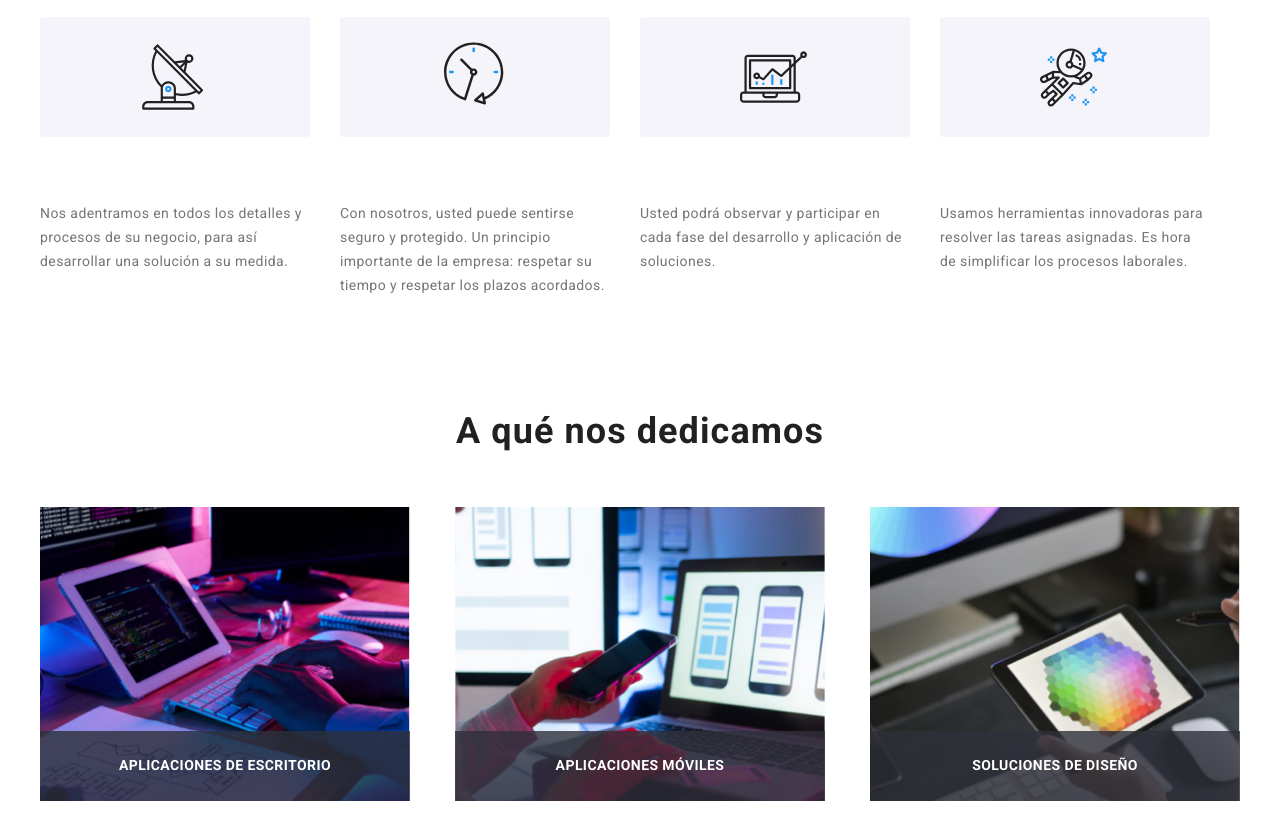
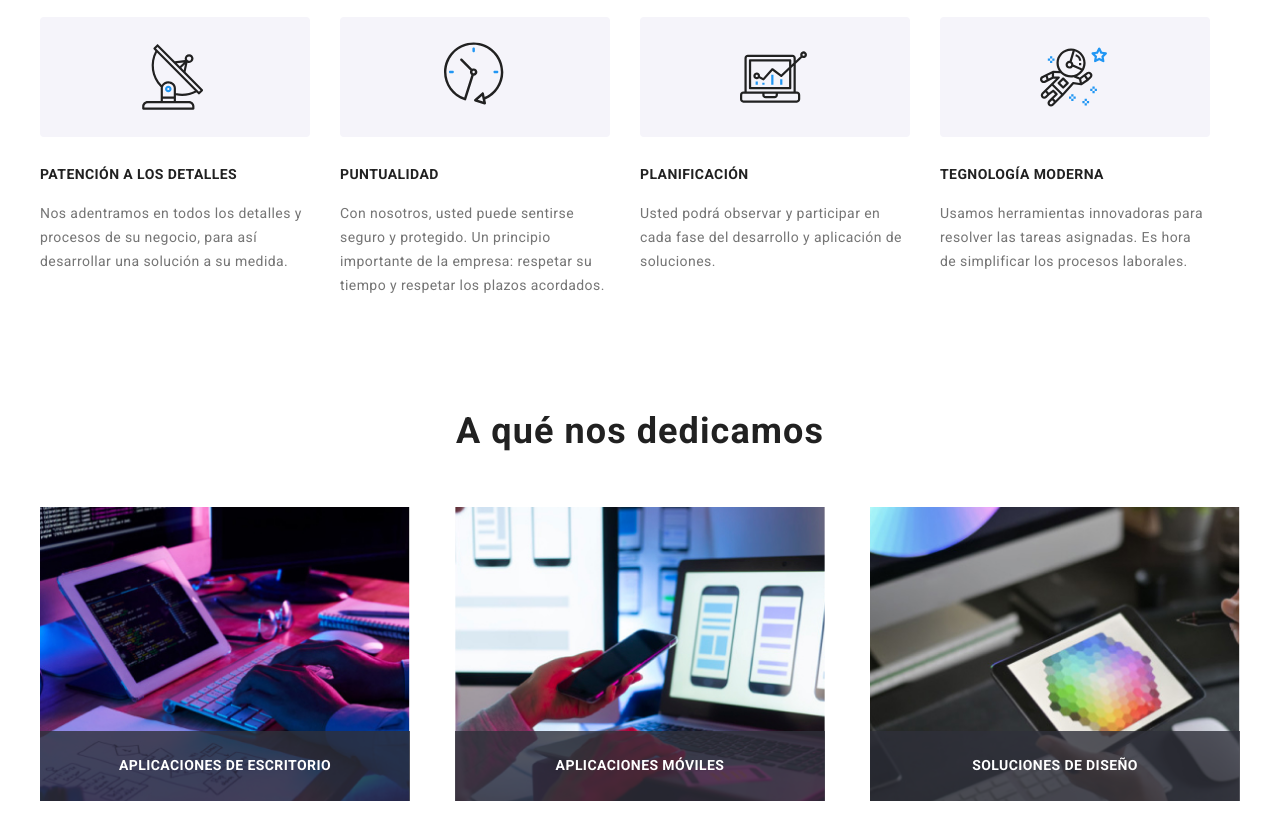
Before and after one commit to GlenJuarez/goit-markup-hw-04, a plain HTML site: page index.html in a window 1280 px wide. Shown: the part 771-1610 px from the top of the page. Drawn offline with Linux system fonts and the light colour scheme.

Commit message:
correccion

```diff
--- a/css/styles.css
+++ b/css/styles.css
@@ -561,6 +561,17 @@ h3{
     color: #FFFFFF;
 }
 
+.icontitle{
+  font-family: 'Roboto';
+    font-style: normal;
+    font-weight: 700;
+    font-size: 14px;
+    line-height: 1.14;
+    letter-spacing: 0.03em;
+    color:     #212121;
+
+}
+
 .foot-icons{
 
   display: inline-flex;
--- a/index.html
+++ b/index.html
@@ -202,7 +202,7 @@
               <use href="#icon-antena"></use>
             </svg>
           </p>
-          <h3>ATENCIÓN A LOS DETALLES</h3>
+          <h3 class="icontitle">PATENCIÓN A LOS DETALLES</h3>
           <h4>Nos adentramos en todos los detalles y procesos de su negocio, para así desarrollar
             una solución a su medida.
           </h4>
@@ -215,7 +215,7 @@
             </svg>
           </p>
 
-          <h3>PUNTUALIDAD</h3>
+          <h3 class="icontitle">PUNTUALIDAD</h3>
           <h4>Con nosotros, usted puede sentirse seguro y protegido.
             Un principio importante de la empresa: respetar su tiempo y respetar los plazos acordados.</h4>
         </article>
@@ -226,7 +226,7 @@
               <use href="#icon-pc"></use>
             </svg>
           </p>
-          <h3>PLANIFICACIÓN</h3>
+          <h3 class="icontitle">PLANIFICACIÓN</h3>
           <h4>Usted podrá observar y participar en cada fase del desarrollo y aplicación de
             soluciones.<h4>
         </article>
@@ -237,7 +237,7 @@
               <use href="#icon-astronauta"></use>
             </svg>
           </p>
-          <h3>TEGNOLOGÍA MODERNA</h3>
+          <h3 class="icontitle">TEGNOLOGÍA MODERNA</h3>
           <h4>Usamos herramientas innovadoras para resolver las tareas asignadas. Es hora de
             simplificar los procesos
             laborales.</h4>
```
